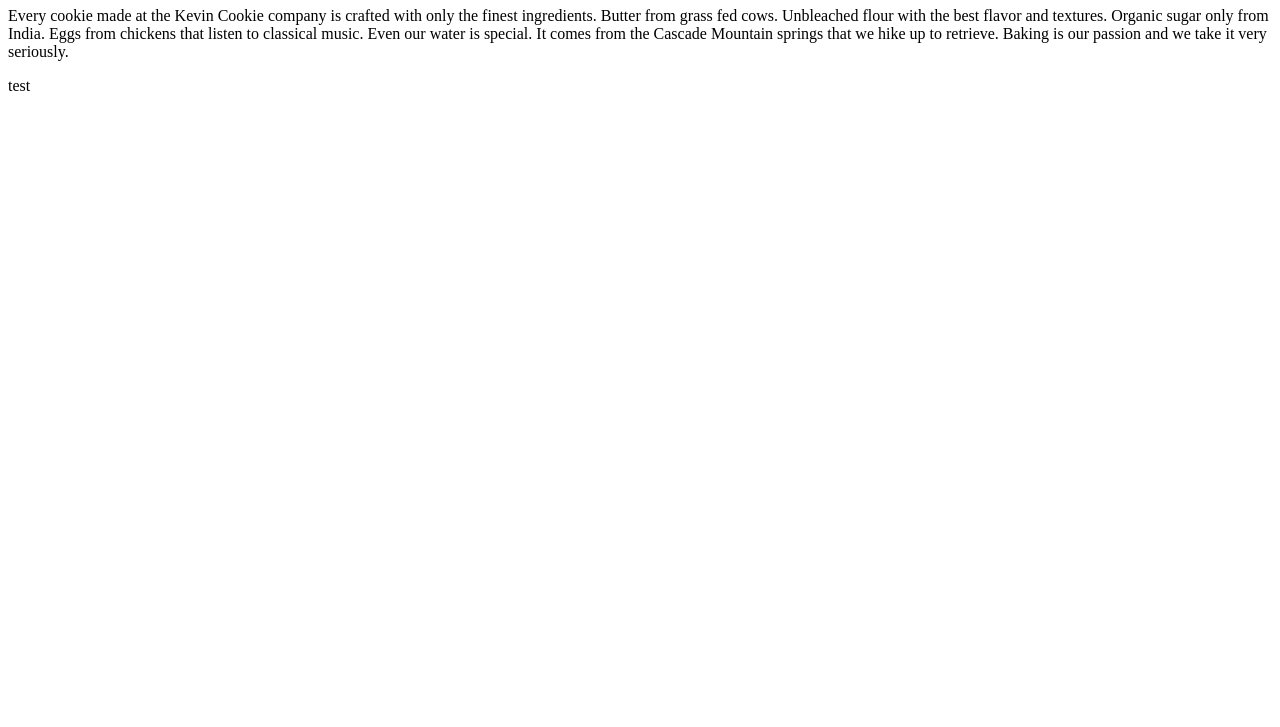
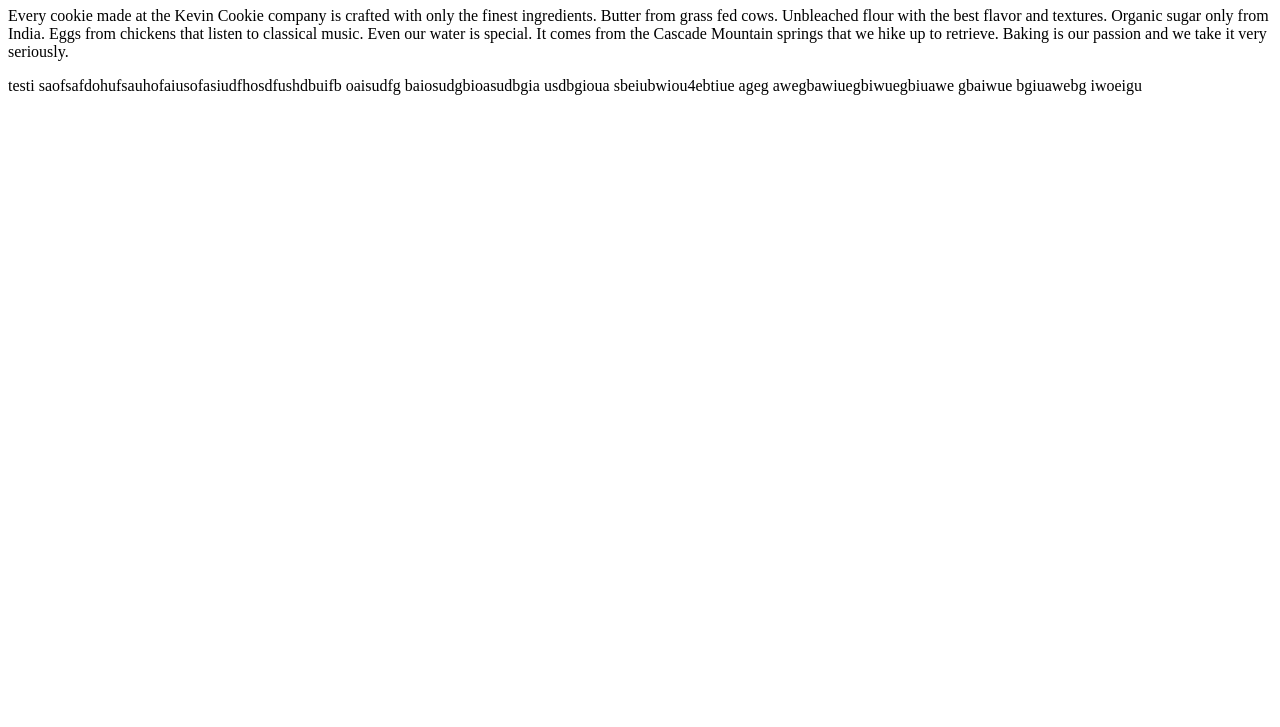
Before and after one commit to mapbgme/demo-repo, a plain HTML site: page index.htm in a window 1280 px wide. Shown: the part 73-800 px from the top of the page. Drawn offline with Linux system fonts and the light colour scheme.

Commit message:
update index text

```diff
--- a/index.htm
+++ b/index.htm
@@ -8,6 +8,9 @@ Butter from grass fed cows. Unbleached flour with the best flavor and textures.
 Organic sugar only from India. Eggs from chickens that listen to classical music.
 Even our water is special. It comes from the Cascade Mountain springs that we hike up to retrieve.
 Baking is our passion and we take it very seriously.</p>
-test
+testi saofsafdohufsauhofaiusofasiudfhosdfushdbuifb oaisudfg baiosudgbioasudbgia usdbgioua sbeiubwiou4ebtiue
+
+ageg
+awegbawiuegbiwuegbiuawe gbaiwue bgiuawebg iwoeigu
 </body>
 </html>
```
